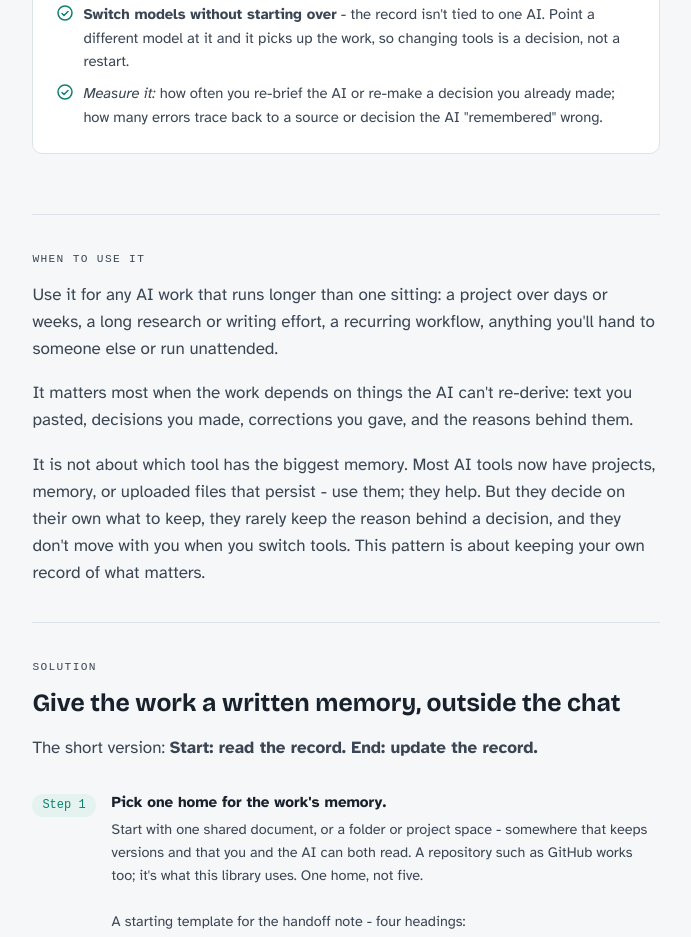
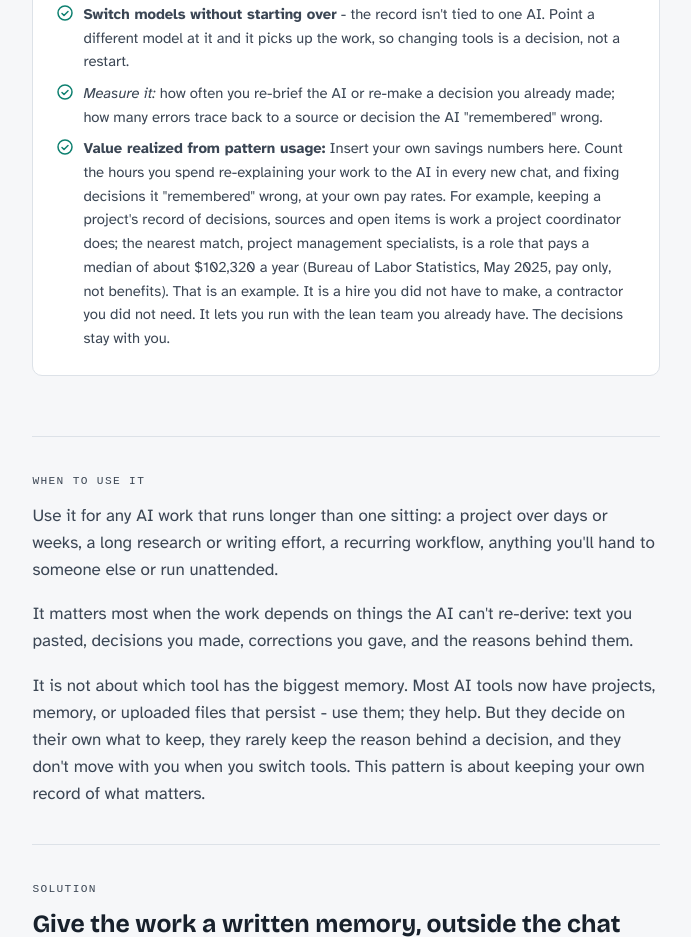
Before and after one commit to level5consulting/ai-success-patterns, a plain HTML site: page patterns/25-the-chat-is-not-your-memory.html in a window 1280 px wide. Shown: the part 2031-2968 px from the top of the page, without its empty margins (246-937 px from the left). Drawn offline with nearby package versions, Linux system fonts and the light colour scheme.

Commit message:
Value realized line on The Chat Is Not Your Memory, Ghost in the Workflow and The Night Shift (Start-here five first; Greg, Nov 16). Held for Greg's publish.
Co-Authored-By: Claude Opus 5.5 <noreply@anthropic.com>
Claude-Session: https://claude.ai/code/session_01Bdag5nKfiNjHC3BSTTpSZR

```diff
--- a/patterns/25-the-chat-is-not-your-memory.html
+++ b/patterns/25-the-chat-is-not-your-memory.html
@@ -216,6 +216,10 @@ footer{border-top:1px solid var(--rule);padding:24px;text-align:center;font-size
           <svg class="check" width="16" height="16" viewBox="0 0 16 16" fill="none" aria-hidden="true"><circle cx="8" cy="8" r="7" stroke="currentColor" stroke-width="1.5"/><path d="M5 8.5l2 2 4-4" stroke="currentColor" stroke-width="1.5" stroke-linecap="round" stroke-linejoin="round"/></svg>
           <span><em>Measure it:</em> how often you re-brief the AI or re-make a decision you already made; how many errors trace back to a source or decision the AI "remembered" wrong.</span>
         </div>
+        <div class="value-item">
+          <svg class="check" width="16" height="16" viewBox="0 0 16 16" fill="none" aria-hidden="true"><circle cx="8" cy="8" r="7" stroke="currentColor" stroke-width="1.5"/><path d="M5 8.5l2 2 4-4" stroke="currentColor" stroke-width="1.5" stroke-linecap="round" stroke-linejoin="round"/></svg>
+          <span><strong>Value realized from pattern usage:</strong> Insert your own savings numbers here. Count the hours you spend re-explaining your work to the AI in every new chat, and fixing decisions it "remembered" wrong, at your own pay rates. For example, keeping a project's record of decisions, sources and open items is work a project coordinator does; the nearest match, project management specialists, is a role that pays a median of about $102,320 a year (Bureau of Labor Statistics, May 2025, pay only, not benefits). That is an example. It is a hire you did not have to make, a contractor you did not need. It lets you run with the lean team you already have. The decisions stay with you.</span>
+        </div>
       </div>
     </section>
     <section class="section">
```
Also changed, not shown: patterns/12-ghost-in-the-workflow.html (+4 -0 lines), patterns/15-the-night-shift.html (+4 -0 lines), 3 other files.
